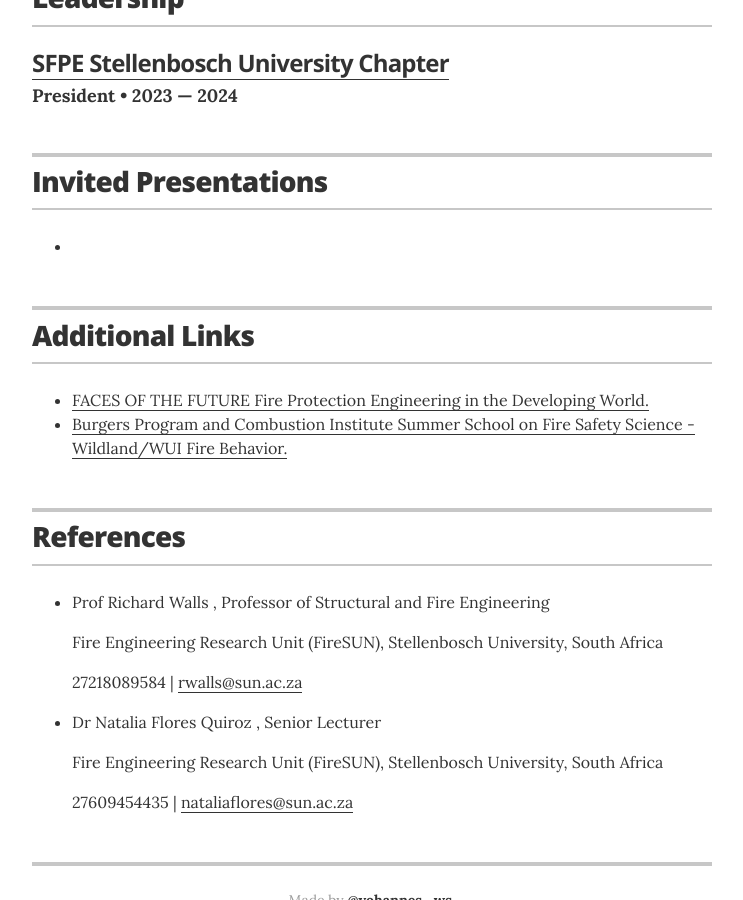
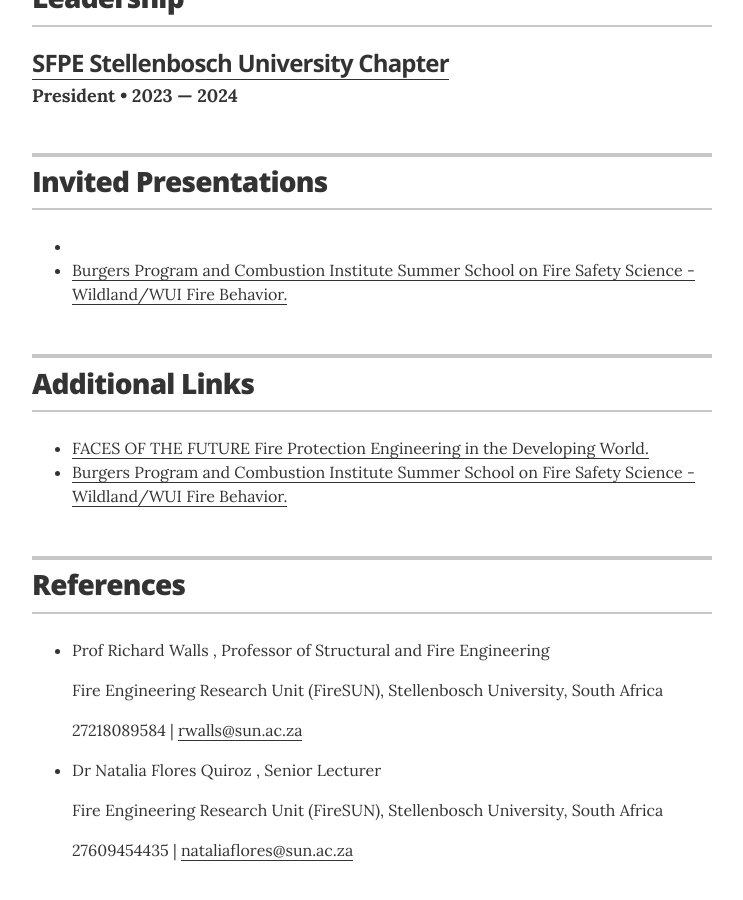
Before and after one commit to yshewalul/portfolio, a Jekyll site: the page built from index.html, in a window 1280 px wide and 900 px high, scrolled down 6448 px. Shown: the whole window, without its empty margins (268-1011 px from the left). Built offline with Jekyll 4.4.1, drawn with Linux system fonts in a browser that asks for light colours.

Commit message:
Update presentations.yml

```diff
--- a/_data/presentations.yml
+++ b/_data/presentations.yml
@@ -1,3 +1,5 @@
 # presentations
 - url: "https://www.pathlms.com/sfpe/courses/64565/webinars/42369"
   #description: SFPE Research in Fire Engineering: New Research in Structures - Design Workflows and Green Materials.
+- url: "https://ssfss2023.umd.edu/students-and-instructors/"
+  description: Burgers Program and Combustion Institute Summer School on Fire Safety Science - Wildland/WUI Fire Behavior.
```
